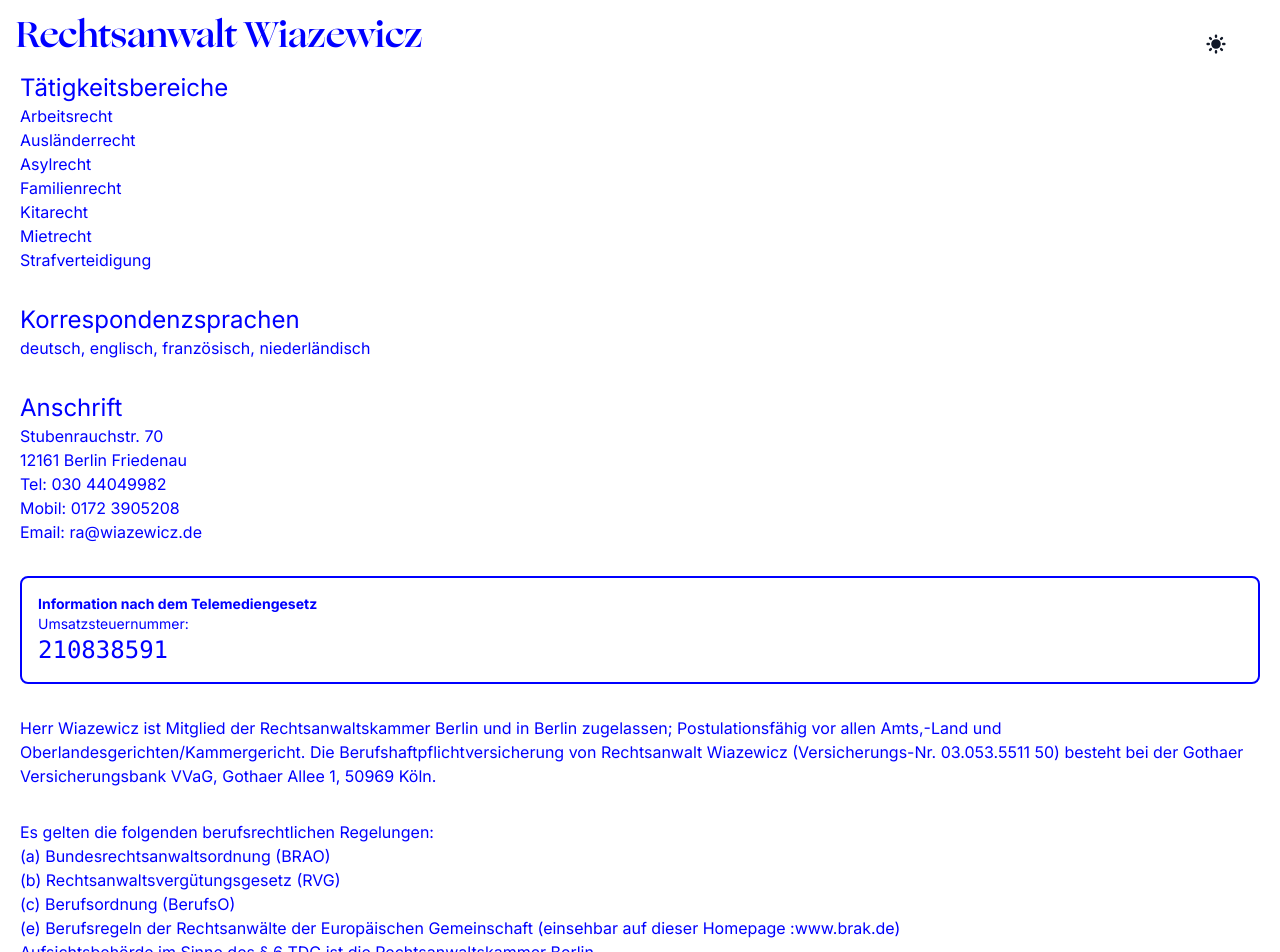
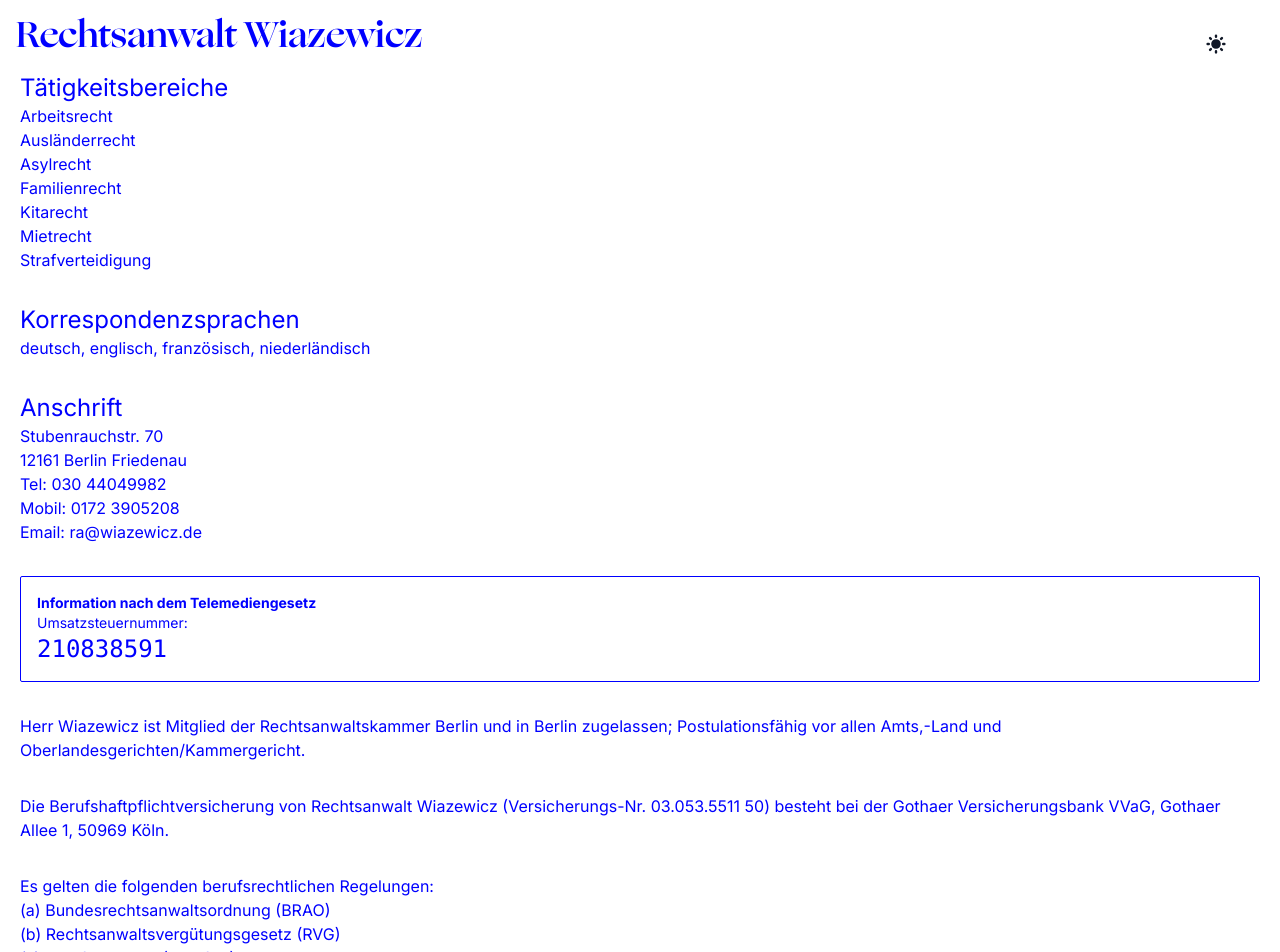
Before and after one commit to dreadbeard11/ra-wiazewicz, a Next.js app: page / in a window 1280 px wide. Shown: the top 952 px of the page. Built offline with nearby package versions, Linux system fonts and the light colour scheme.

Commit message:
Update page.tsx

```diff
--- a/src/app/page.tsx
+++ b/src/app/page.tsx
@@ -39,7 +39,7 @@ deutsch, englisch, französisch, niederländisch
 <div>Email: ra@wiazewicz.de </div>
 
 </div>
-<div className="border border-2 rounded-lg border-current p-4">
+<div className="border rounded-sm border-current p-4">
 
 <h2 className="font-bold text-sm">Information nach dem Telemediengesetz</h2>
 
@@ -48,7 +48,8 @@ deutsch, englisch, französisch, niederländisch
 </div>
 <div>
 Herr Wiazewicz ist Mitglied der Rechtsanwaltskammer Berlin und in Berlin zugelassen; Postulationsfähig vor allen Amts,-Land und Oberlandesgerichten/Kammergericht.
-
+</div>
+<div>
 Die Berufshaftpflichtversicherung von Rechtsanwalt Wiazewicz (Versicherungs-Nr. 03.053.5511 50) besteht bei der Gothaer Versicherungsbank VVaG, Gothaer Allee 1, 50969 Köln.
 </div>
 <div>
```
